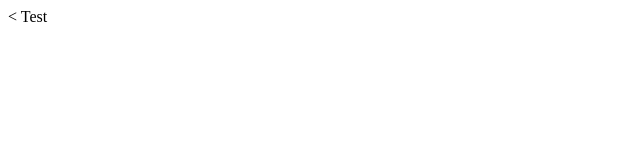
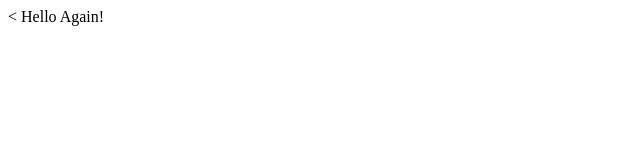
Before and after one commit to paulobrienmeza/lecture1, a plain HTML site: page index.html in a window 1280 px wide. Shown: the full height of the page, 0-640 px from the left. Drawn offline with Linux system fonts and the light colour scheme.

Commit message:
changed the body part

```diff
--- a/index.html
+++ b/index.html
@@ -8,7 +8,7 @@
 </head>
 
 <body>
-Test
+Hello Again!
 </body>
 
 </html>
```
